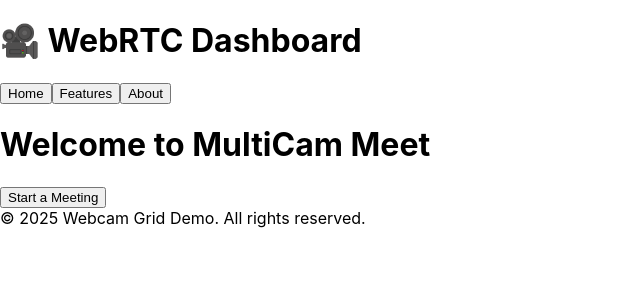
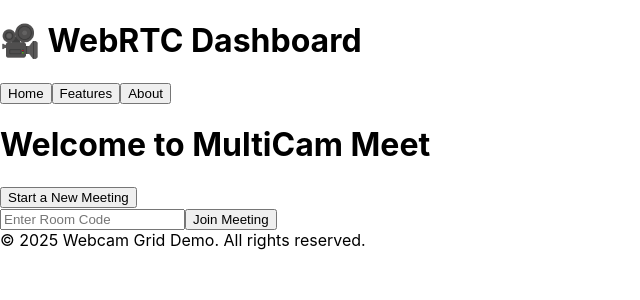
Before and after one commit to thecritiz/multicam-frontend, a React (Create React App) app: page / in a window 1280 px wide. Shown: the top 300 px of the page, without its empty margins (0-640 px from the left). Built offline with nearby package versions, Linux system fonts and the light colour scheme.

Commit message:
Debugged Deployement-React-dom

```diff
--- a/src/components/Home.js
+++ b/src/components/Home.js
@@ -1,24 +1,48 @@
 // Home.js
 import { useNavigate } from "react-router-dom";
+import { useState } from "react";
 import { v4 as uuidv4 } from "uuid";
 
 export default function Home() {
   const navigate = useNavigate();
+  const [roomCode, setRoomCode] = useState("");
 
   const createRoom = () => {
     const newRoomId = uuidv4();
     navigate(`/room/${newRoomId}`);
   };
 
+  const joinRoom = () => {
+    if (!roomCode.trim()) return alert("Enter a room code");
+    navigate(`/room/${roomCode.trim()}`);
+  };
+
   return (
-    <div className="flex flex-col items-center justify-center h-screen bg-gray-100">
+    <div className="flex flex-col items-center justify-center h-screen bg-gray-100 gap-4">
       <h1 className="text-4xl font-bold mb-6">Welcome to MultiCam Meet</h1>
+
       <button
         onClick={createRoom}
-        className="px-6 py-3 bg-blue-600 text-white rounded-lg shadow-lg hover:bg-blue-700"
+        className="px-6 py-3 bg-blue-600 text-white rounded-lg shadow hover:bg-blue-700"
       >
-        Start a Meeting
+        Start a New Meeting
       </button>
+
+      <div className="flex gap-2">
+        <input
+          type="text"
+          value={roomCode}
+          onChange={(e) => setRoomCode(e.target.value)}
+          placeholder="Enter Room Code"
+          className="px-3 py-2 border rounded"
+        />
+        <button
+          onClick={joinRoom}
+          className="px-4 py-2 bg-green-600 text-white rounded hover:bg-green-700"
+        >
+          Join Meeting
+        </button>
+      </div>
     </div>
   );
 }
```
